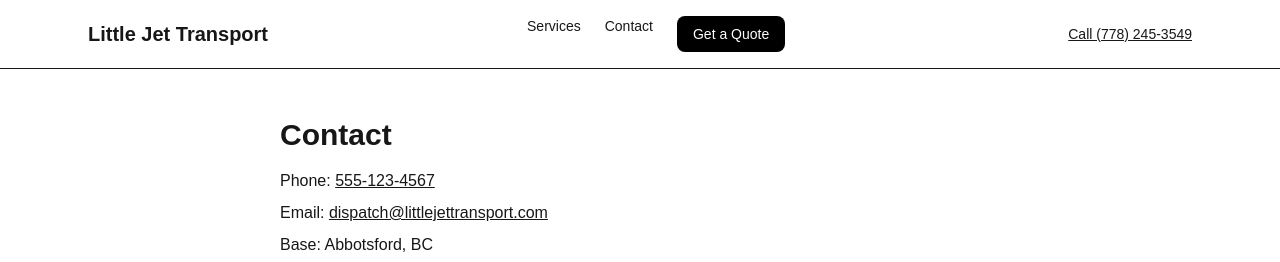
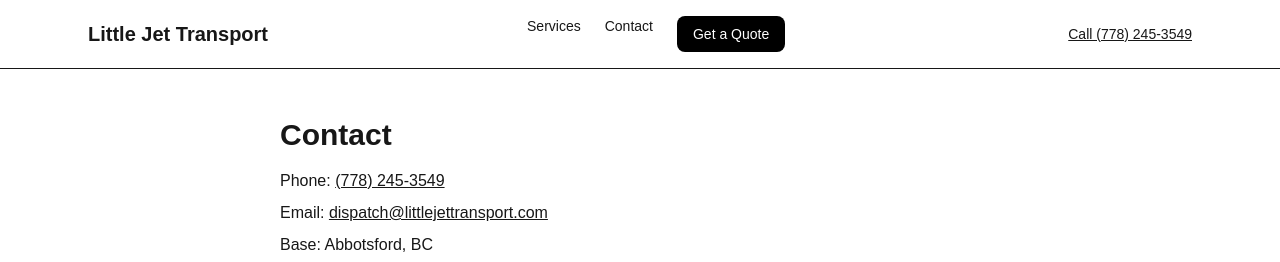
Before and after one commit to AngadSC/little-jet-site, a Next.js app: page /contact in a window 1280 px wide. Shown: the top 262 px of the page. Built offline with nearby package versions, Linux system fonts and the light colour scheme.

Commit message:
Update page.tsx

```diff
--- a/src/app/contact/page.tsx
+++ b/src/app/contact/page.tsx
@@ -5,7 +5,7 @@
     <section className="mx-auto max-w-3xl px-6 py-12">
       <h1 className="text-3xl font-bold">Contact</h1>
       <div className="mt-4 space-y-2">
-        <p>Phone: <a className="underline" href="tel:+15551234567">555-123-4567</a></p>
+        <p>Phone: <a className="underline" href="tel:+17782453549">(778) 245-3549</a></p>
         <p>Email: <a className="underline" href="mailto:dispatch@littlejettransport.com">dispatch@littlejettransport.com</a></p>
         <p>Base: Abbotsford, BC</p>
       </div>
```
